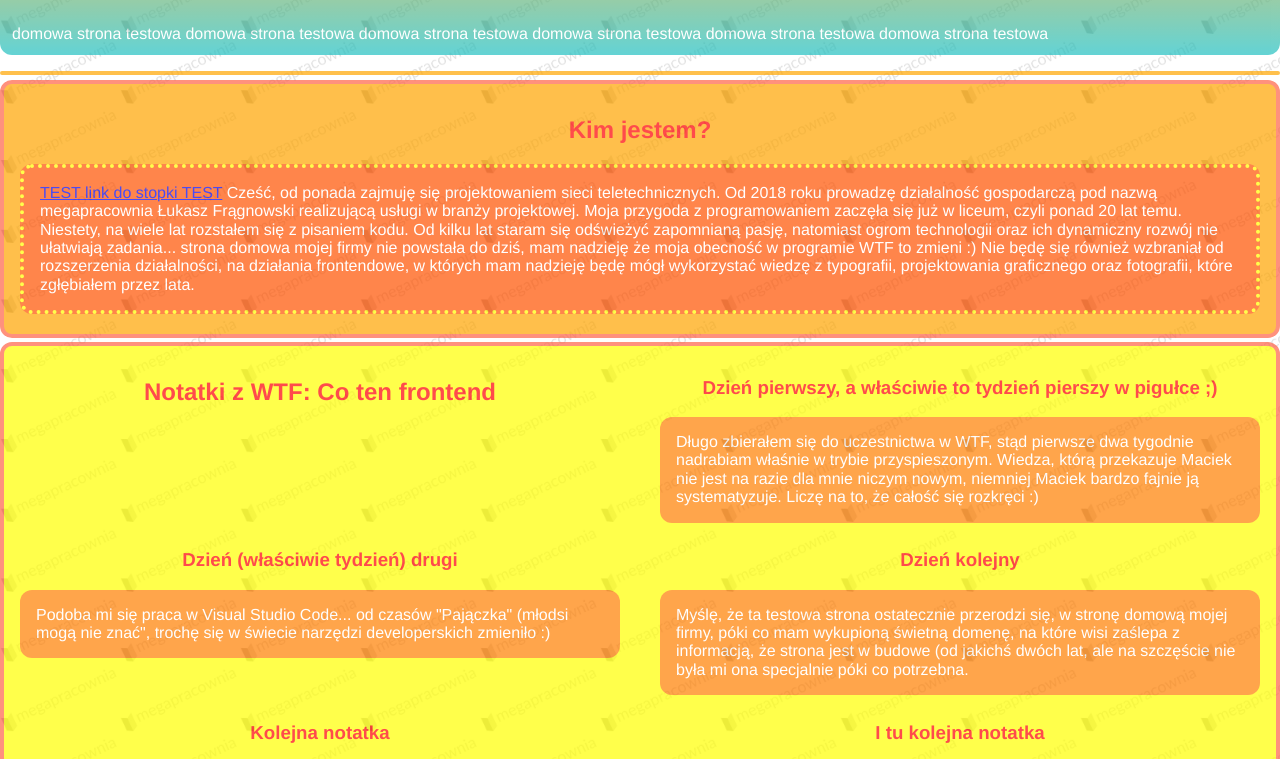
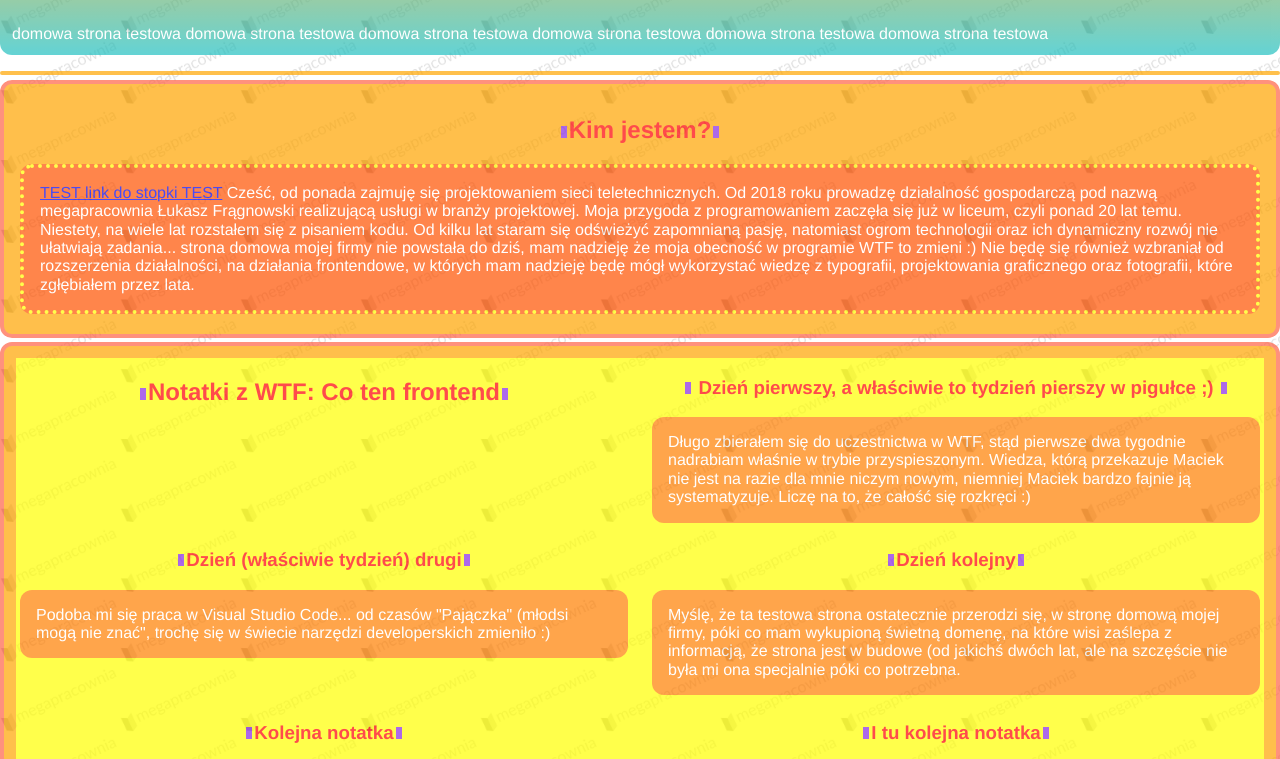
Before and after one commit to lukaszfragnowski/homepage, a website: page index.html in a window 1280 px wide. Shown: the part 173-932 px from the top of the page. Drawn offline with Linux system fonts and the light colour scheme.

```diff
--- a/index.html
+++ b/index.html
@@ -65,7 +65,9 @@
         </p>
       </section>
 
-      <section class="section section--grid">
+      <section class="section">
+        <div class="grid">
+
         <h2 class="article__title">Notatki z WTF: Co ten frontend</h2>
 
         <article class="article">
@@ -208,6 +210,7 @@
           </div>
         </article>
       </section>
+    </div>
     </main>
     <footer class="footer" id="footer">
       <p class="article__description">
--- /dev/null
+++ b/main.scss
@@ -0,0 +1,6 @@
+.test {
+    width: 200px;
+    &__title{
+        color: blue;
+    }
+}
--- a/style.css
+++ b/style.css
@@ -81,6 +81,10 @@
   margin: 0 0 16px 0;
 }
 
+.navigation__link:hover {
+color: black
+}
+
 .navigation__link--selected {
   color: #000000;
 }
@@ -119,6 +123,7 @@
   border: 4px dotted yellow;
 }
 
+
 .list {
   list-style: upper-roman;
 }
@@ -136,6 +141,26 @@
   width: 100%;
   text-align: center;
 }
+
+.article__title::before {
+content: "";
+display: inline-block;
+background: blueviolet;
+width: 6px;
+height: 12px;
+margin-right: 2px;
+}
+
+.article__title::after {
+  content: "";
+  display: inline-block;
+  background: blueviolet;
+  width: 6px;
+  height: 12px;
+  margin-left: 2px;
+}
+
+
 
 .wrapper {
   width: 100%;
@@ -175,7 +200,7 @@
 
 /* week six homework - grid added to second section */
 
-.section--grid {
+.grid {
   background: grey;
   display: block;
 }
@@ -227,15 +252,19 @@
     margin-right: 24px;
   }
 
+  .navigation__link:hover {
+color: black;
+  }
+
   .navigation__link--selected {
     background: rgba(255, 0, 0, 0.5);
     border-radius: 10px;
   }
 
-  .section--grid {
+ .grid {
     display: grid;
     grid-template-columns: repeat(2, 1fr);
-    column-gap: 2em;
+    column-gap: 1em;
     background: yellow;
   }
 
```
Also changed, not shown: package.json (added, +23 -0 lines), 2 other files.
